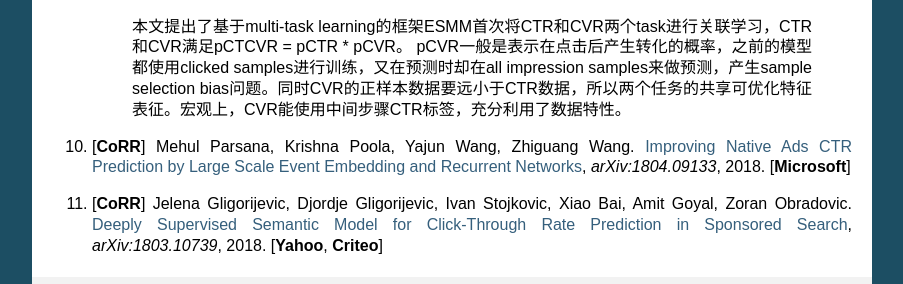
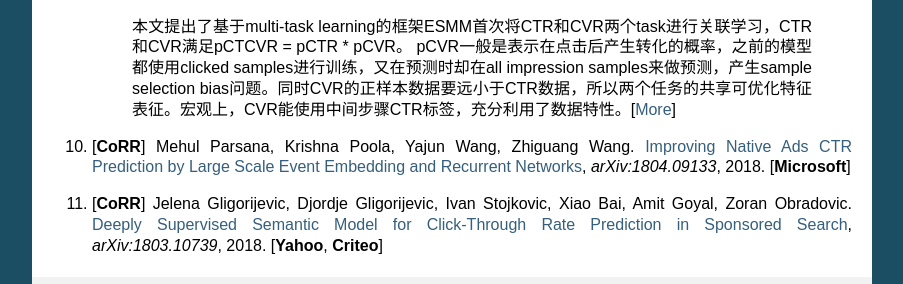
Before and after one commit to anyai/DeepCTR, a Sphinx documentation site: the page built from docs/papers.md, in a window 1280 px wide and 900 px high, scrolled down 565 px. Shown: the part 242-526 px from the top of the window, without its empty margins (198-1101 px from the left). Built offline with Sphinx 7.4.7, drawn with Linux system fonts in a browser that asks for light colours.

Commit message:
Update papers.md

```diff
--- a/docs/papers.md
+++ b/docs/papers.md
@@ -25,7 +25,7 @@ A list of papers on CTR/CVR prediction.
 1. [**TOIS'18**] Yanru Qu, Bohui Fang, Weinan Zhang, Ruiming Tang, Minzhe Niu, Huifeng Guo, Yong Yu, Xiuqiang He. [Product-based Neural Networks for User Response Prediction over Multi-field Categorical Data](https://arxiv.org/abs/1807.00311), *TOIS*, 2018. [**Huawei**, **Tencent**]
 
 1. Xiao Ma, Liqin Zhao, Guan Huang, Zhi Wang, Zelin Hu, Xiaoqiang Zhu, Kun Gai. [Entire Space Multi-Task Model: An Effective Approach for Estimating Post-Click Conversion Rate](https://arxiv.org/pdf/1804.07931), **SIGIR**, 2018. [**Alibaba**]
-   > 本文提出了基于multi-task learning的框架ESMM首次将CTR和CVR两个task进行关联学习，CTR和CVR满足pCTCVR = pCTR * pCVR。 pCVR一般是表示在点击后产生转化的概率，之前的模型都使用clicked samples进行训练，又在预测时却在all impression samples来做预测，产生sample selection bias问题。同时CVR的正样本数据要远小于CTR数据，所以两个任务的共享可优化特征表征。宏观上，CVR能使用中间步骤CTR标签，充分利用了数据特性。
+   > 本文提出了基于multi-task learning的框架ESMM首次将CTR和CVR两个task进行关联学习，CTR和CVR满足pCTCVR = pCTR * pCVR。 pCVR一般是表示在点击后产生转化的概率，之前的模型都使用clicked samples进行训练，又在预测时却在all impression samples来做预测，产生sample selection bias问题。同时CVR的正样本数据要远小于CTR数据，所以两个任务的共享可优化特征表征。宏观上，CVR能使用中间步骤CTR标签，充分利用了数据特性。[[More](https://zhuanlan.zhihu.com/p/37562283)]
 
 1. [**CoRR**] Mehul Parsana, Krishna Poola, Yajun Wang, Zhiguang Wang. [Improving Native Ads CTR Prediction by Large Scale Event Embedding and Recurrent Networks](https://arxiv.org/abs/1804.09133), *arXiv:1804.09133*, 2018. [**Microsoft**]
 
```
